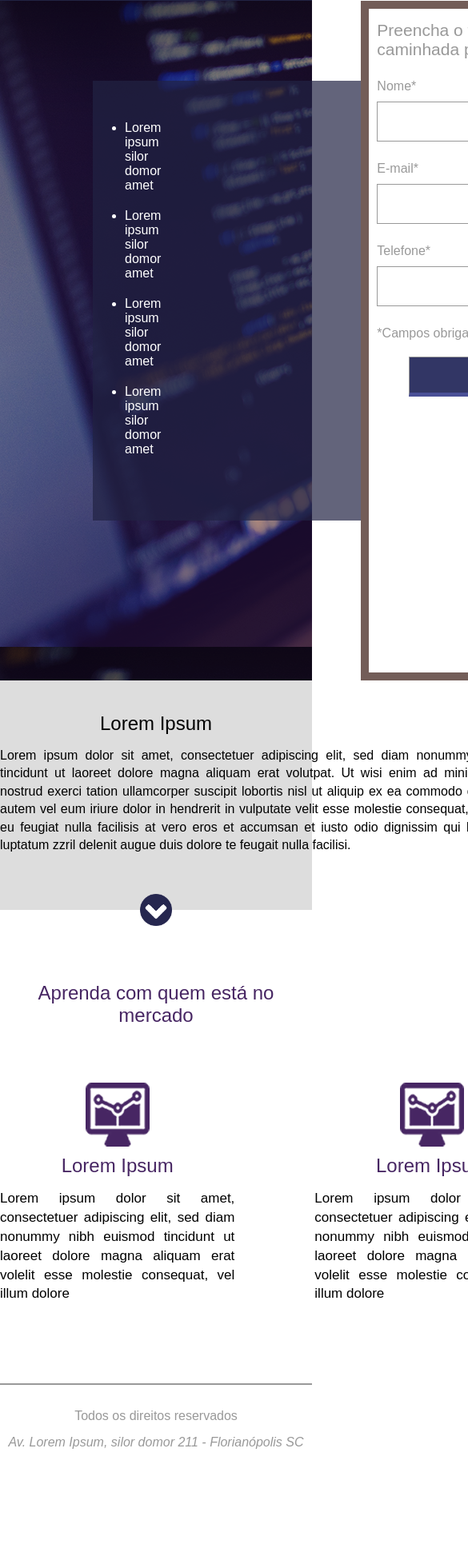
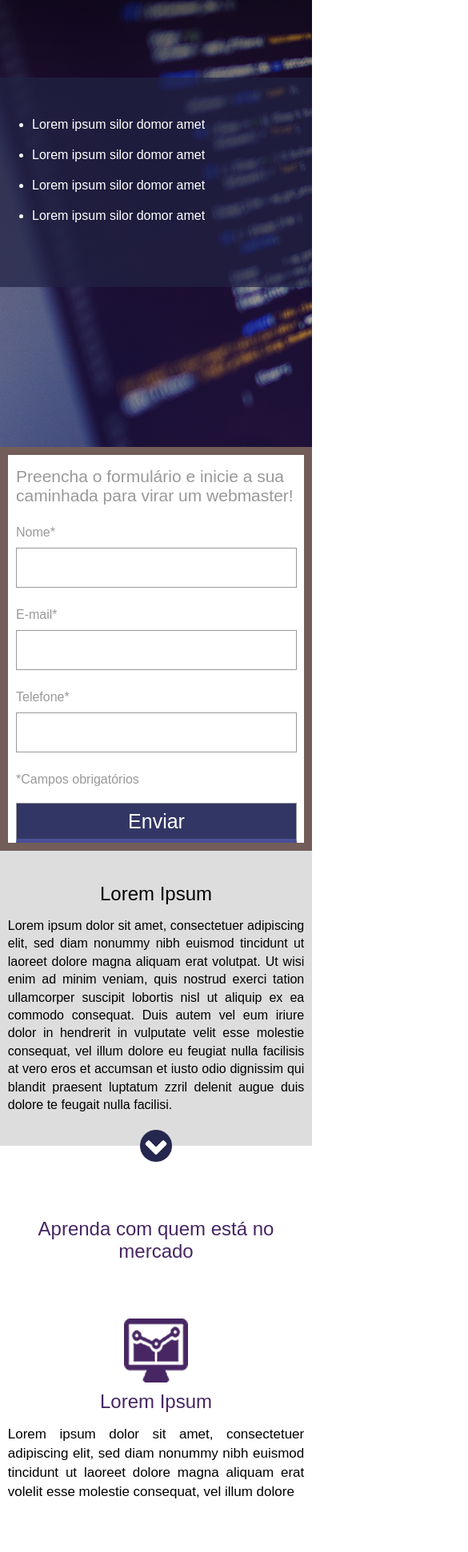
Before and after one commit to CleytonRibeiro38/projeto01-danki, a plain HTML site: page index.html in a window 390 px wide. Shown: the part 59-2000 px from the top of the page at 80% size, 585 px wide, since content can reach past the window. Before the commit the page ends 1887 px from the top, so only its background shows below. Drawn offline with Linux system fonts and the light colour scheme; files whose address does not match are found by name.

Commit message:
Ajustando Responsivo.
Até 600px.

```diff
--- a/css/style.css
+++ b/css/style.css
@@ -4,6 +4,9 @@
     padding: 0;
     box-sizing: border-box;
     font-family: sans-serif;
+}
+body{
+    overflow-x: hidden;
 }
 /*==========HEADER==========*/
 .header {background: url(../imagens/header_bg.png);}
@@ -19,6 +22,15 @@
 .header02b form input {width: 350px; height: 50px; border: 1px solid #999999;}
 form input[type="submit"] {width: 280px; height: 50px; background-color: #323665; color: white; font-size: 25px;
 margin: 10px 0 0 40px; border-bottom: 5px solid #4A5097; cursor: pointer;}
+@media screen and (max-width: 600px){
+    .header01 {display: flex; justify-content: center; align-items: center;}
+    .header02 {flex-wrap: wrap; padding: 0;}
+    .header02a {width: 100vw; padding: 50px 0 80px 40px;}
+    .header02a ul li {width: 100vw;}
+    .header02b {width: 100vw;}
+    .header02b form input {width: 90vw;}
+    form input[type="submit"] {width: 90vw; margin: 10px 0 0 0;}
+}
 /*==========CONTENT==========*/
 .content01 {background-color: #dddddd;}
 .content01 h2 {text-align: center; font-weight: normal; padding-top: 40px;}
@@ -31,5 +43,10 @@ margin: 10px 0 0 40px; border-bottom: 5px solid #4A5097; cursor: pointer;}
 .contents02 h2 {text-align: center; font-weight: normal; color: #472663; margin-bottom: 15px;}
 .contents02 p {text-align: justify; font-weight: normal; line-height: 1.4; font-size: 17px; margin-bottom: 100px;}
 .contents02 div + div {margin-left: 100px;}
+@media screen and (max-width: 600px){
+    .content01 p {width: 95vw; padding: 0 0 40px;}
+    .contents02 {flex-wrap: wrap; width: 95vw; padding: 0;}
+    .contents02 div + div {margin-left: 0;}
+}
 /*==========FOOTER==========*/
 .footer p, .footer address {text-align: center; margin-bottom: 15px; color: #999;}
```
